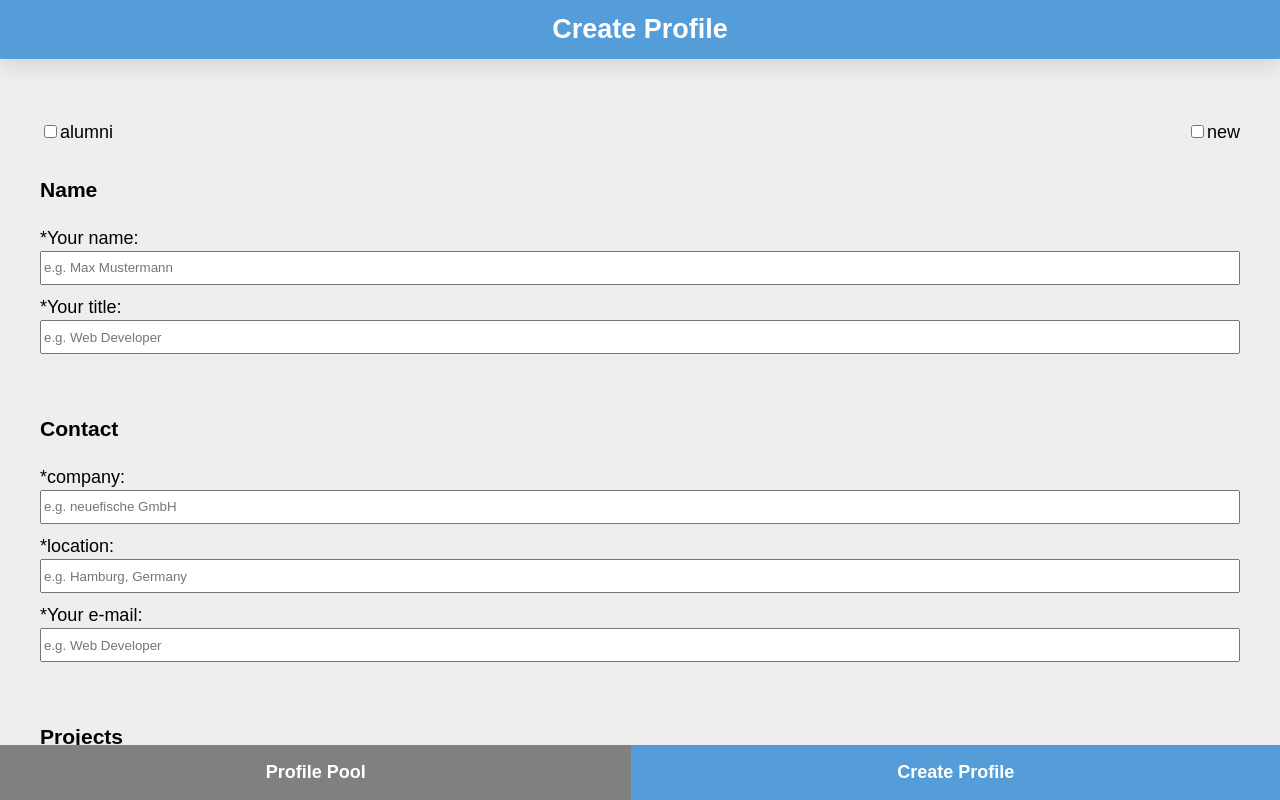
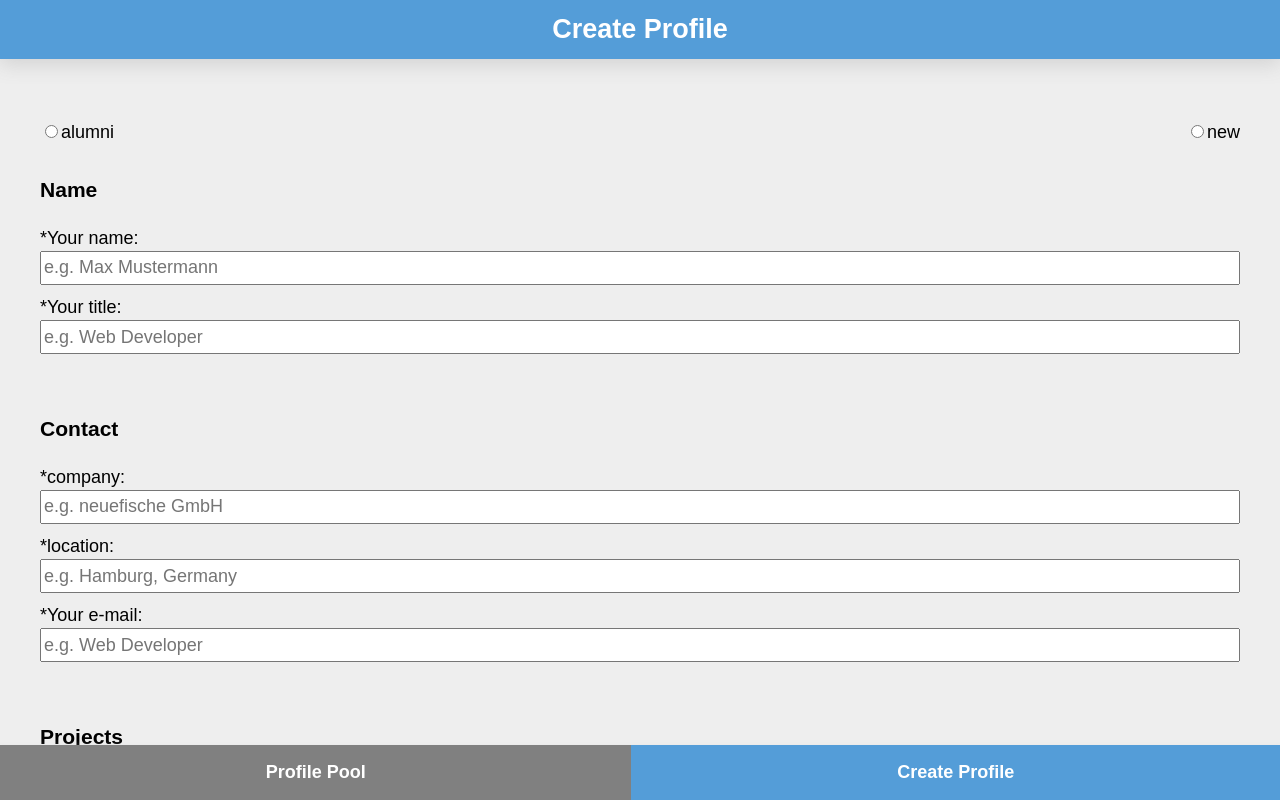
Before and after one commit to evabrinkmann/capstone-project, a React (Create React App) app: page /create-profile in a window 1280 px wide. Built offline with nearby package versions, Linux system fonts and the light colour scheme.

Commit message:
Form submit name and title

```diff
--- a/src/App.js
+++ b/src/App.js
@@ -12,10 +12,10 @@ export default function App() {
       <AppGrid>
         <Navigation />
         <Switch>
-          <Route exact path="/profile-pool">
+          <Route path="/profile-pool">
             <PoolPage userData={userData} />
           </Route>
-          <Route exact path="/create-profile">
+          <Route path="/create-profile">
             <CreatePage />
           </Route>
         </Switch>
--- a/src/GlobalStyles.js
+++ b/src/GlobalStyles.js
@@ -15,4 +15,7 @@ export default createGlobalStyle`
     width: 100vw;
   }
 
+  input {
+    font-size: 1em;
+  }
 `
--- a/src/Navigation.js
+++ b/src/Navigation.js
@@ -11,9 +11,7 @@ export default function Navigation() {
 
   return (
     <NavigationStyled onClick={() => setToggle(!toggle)}>
-      <Button exact to="/profile-pool">
-        Profile Pool
-      </Button>
+      <Button to="/profile-pool">Profile Pool</Button>
       <Button to="/create-profile">Create Profile</Button>
     </NavigationStyled>
   )
--- a/src/components/CreateCard.js
+++ /dev/null
@@ -1,28 +0,0 @@
-import React from 'react'
-import styled from 'styled-components/macro'
-import FormHead from './FormHead'
-import FormContactSection from './FormContactSection'
-import FormProjectSection from './FormProjectSection'
-import FormSkillTags from './FormSkillTags'
-
-export default function CreateCard() {
-  return (
-    <ScrollContainer>
-      <FormStyled>
-        <FormHead />
-        <FormContactSection />
-        <FormProjectSection />
-        <FormSkillTags />
-      </FormStyled>
-    </ScrollContainer>
-  )
-}
-
-const FormStyled = styled.form`
-  margin: 100px 20px;
-  padding: 20px;
-`
-
-const ScrollContainer = styled.div`
-  overflow-y: scroll;
-`
--- /dev/null
+++ b/src/components/CreateProfile.js
@@ -0,0 +1,55 @@
+import React, { useState } from 'react'
+import styled from 'styled-components/macro'
+import FormHead from './FormHead'
+import FormContactSection from './FormContactSection'
+import FormProjectSection from './FormProjectSection'
+import FormSkillTags from './FormSkillTags'
+
+export default function CreateProfile() {
+  const [user, setUser] = useState({ name: '', title: '' })
+
+  return (
+    <ScrollContainer>
+      <FormStyled onSubmit={handleSubmit}>
+        <FormHead
+          onNameChange={handleNameChange}
+          onTitleChange={handleTitleChange}
+          name={user.name}
+          title={user.title}
+        />
+        <FormContactSection />
+        <FormProjectSection />
+        <FormSkillTags />
+        <ButtonStyled>Submit</ButtonStyled>
+      </FormStyled>
+    </ScrollContainer>
+  )
+
+  function handleSubmit(event) {
+    event.preventDefault()
+    console.log(user)
+  }
+
+  function handleNameChange(name) {
+    setUser({ ...user, name })
+  }
+
+  function handleTitleChange(title) {
+    setUser({ ...user, title })
+  }
+}
+
+const FormStyled = styled.form`
+  margin: 100px 20px;
+  padding: 20px;
+`
+
+const ScrollContainer = styled.div`
+  overflow-y: scroll;
+`
+const ButtonStyled = styled.button`
+  margin: 20px;
+  width: 100px;
+  height: 40px;
+  border: 1px solid black;
+`
--- a/src/components/FormHead.js
+++ b/src/components/FormHead.js
@@ -1,16 +1,16 @@
 import React from 'react'
 import styled from 'styled-components/macro'
 
-export default function CheckboxAlumni() {
+export default function FormHead({ onNameChange, onTitleChange, name, title }) {
   return (
-    <FormHead>
+    <StyledFormHead>
       <StyledCheckboxes>
         <label>
-          <input name="active" type="checkbox" />
+          <input name="active" value="alumni" type="radio" />
           alumni
         </label>
         <label>
-          <input name="active" type="checkbox" />
+          <input name="active" value="new" type="radio" />
           new
         </label>
       </StyledCheckboxes>
@@ -21,6 +21,8 @@ export default function CheckboxAlumni() {
           name="name"
           type="text"
           placeholder="e.g. Max Mustermann"
+          value={name}
+          onChange={event => onNameChange(event.target.value)}
         />
       </label>
       <label>
@@ -29,13 +31,15 @@ export default function CheckboxAlumni() {
           name="title"
           type="text"
           placeholder="e.g. Web Developer"
+          value={title}
+          onChange={event => onTitleChange(event.target.value)}
         />
       </label>
-    </FormHead>
+    </StyledFormHead>
   )
 }
 
-const FormHead = styled.div`
+const StyledFormHead = styled.div`
   margin-bottom: 50px;
 `
 
--- a/src/components/Header.js
+++ b/src/components/Header.js
@@ -6,7 +6,6 @@ export default function Header({ headerTitle }) {
 }
 
 const StyledHeader = styled.header`
-  display: grid;
   position: fixed;
   width: 100%;
   z-index: 1;
--- a/src/pages/CreatePage.js
+++ b/src/pages/CreatePage.js
@@ -1,12 +1,12 @@
 import React from 'react'
 import Header from '../components/Header'
-import CreateCard from '../components/CreateCard'
+import CreateProfile from '../components/CreateProfile'
 
 export default function CreatePage() {
   return (
     <>
       <Header headerTitle="Create Profile" />
-      <CreateCard />
+      <CreateProfile />
     </>
   )
 }
```
